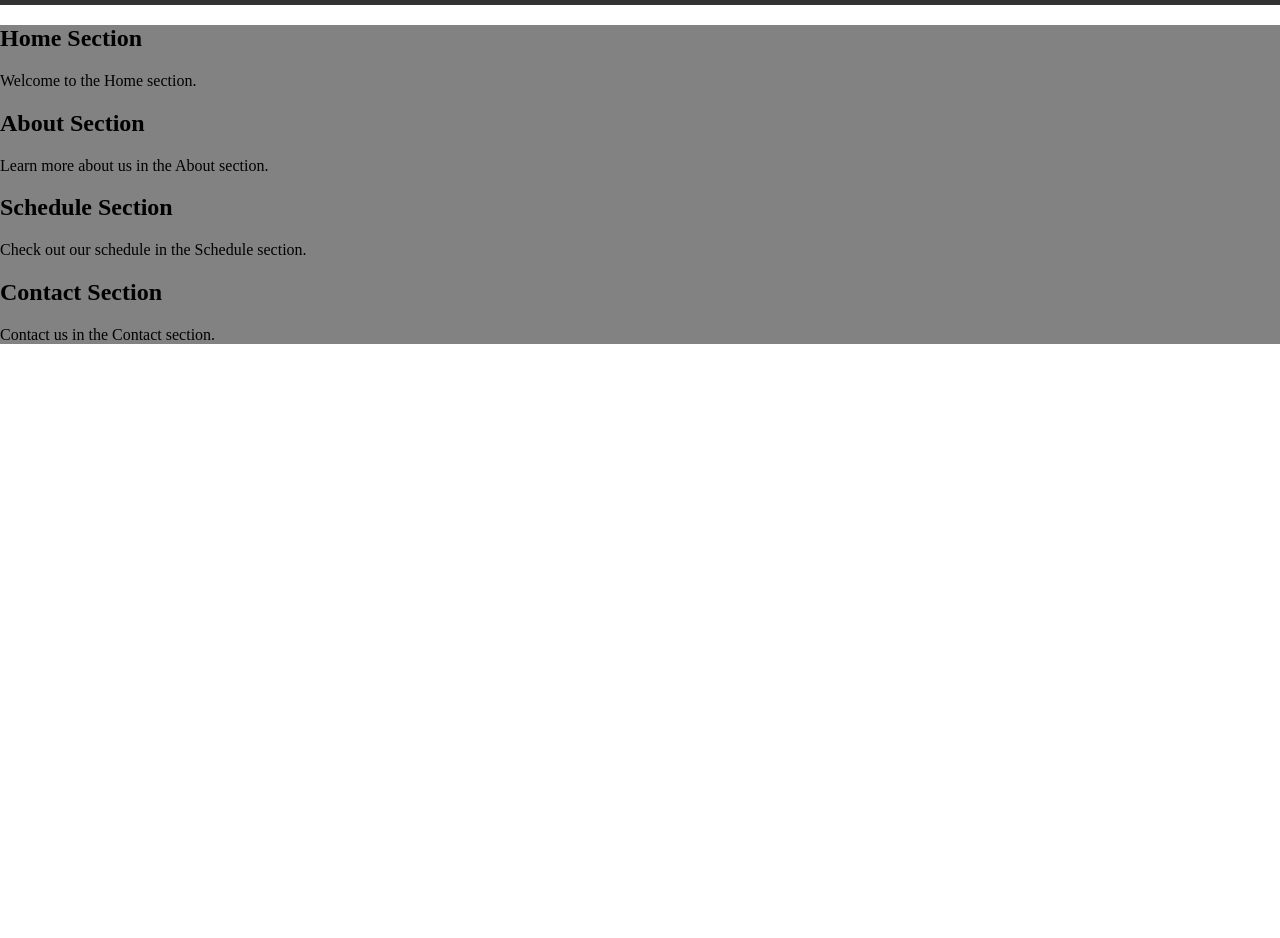
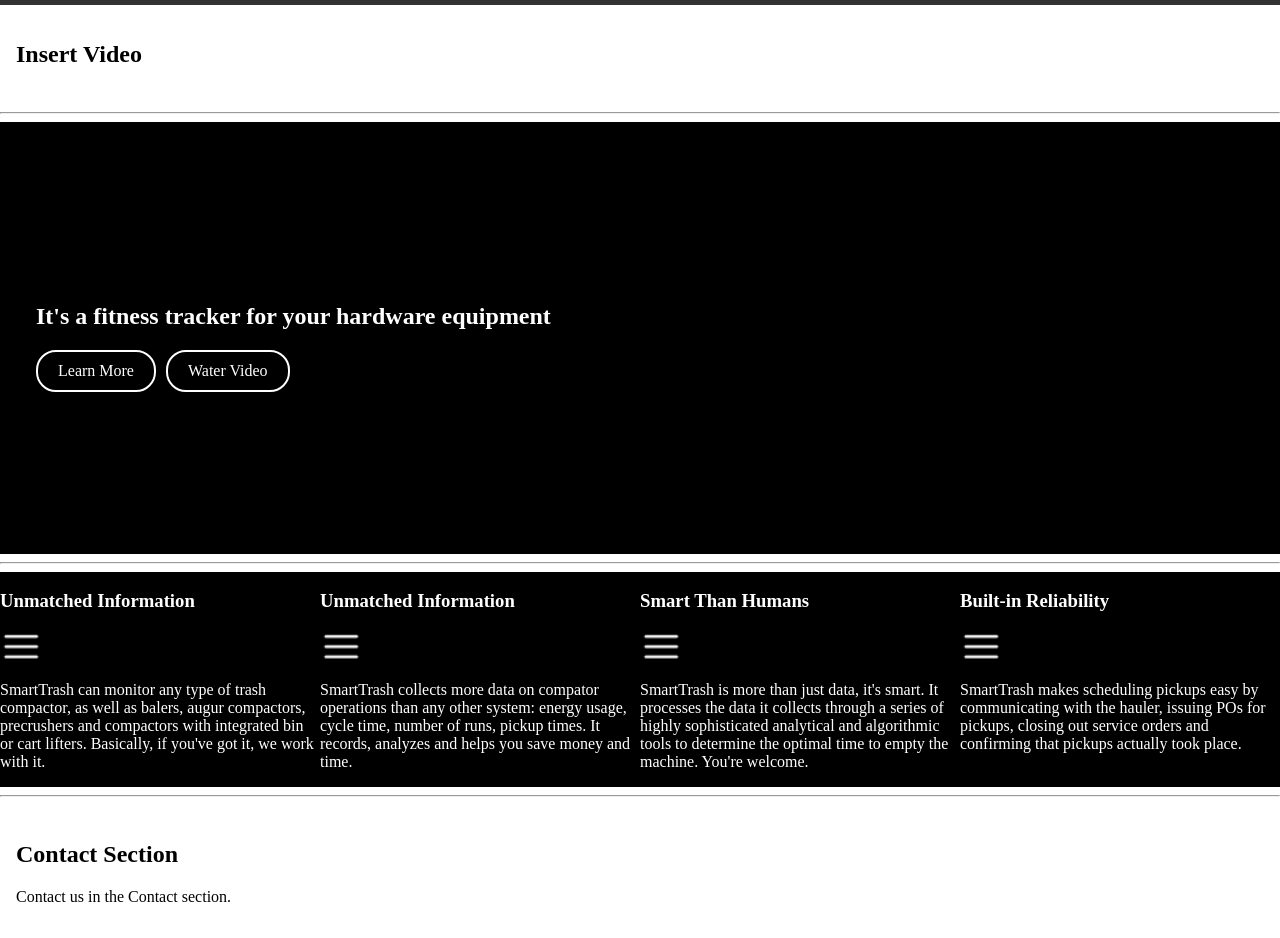
Before and after one commit to tatemouser/business-front, a plain HTML site: page index.html in a window 1280 px wide. Shown: the part 94-1032 px from the top of the page. Before the commit the page ends 800 px from the top, so only its background shows below. Drawn offline with Linux system fonts and the light colour scheme.

Commit message:
Navbar functionality added. Fixed info section sizing.

```diff
--- a/Styles.css
+++ b/Styles.css
@@ -14,6 +14,49 @@
 .main-content {
     position: relative;
 }
+
+.container {
+    /* background-color: rgb(130, 130, 130); */
+}
+
+
+.wrapper {
+
+}
+
+.content {
+    padding: 2vh;
+}
+
+
+
+.button {
+    display: inline-block;
+    padding: 10px 20px;
+    font-size: 16px;
+    color: white; /* Text color */
+    text-decoration: none;
+    border: 2px solid white; /* Border color */
+    border-radius: 20px; /* Border radius for rounded corners */
+    transition: background-color 0.3s, color 0.3s; /* Smooth transition effect */
+}
+
+.button:hover {
+    background-color: #333;
+    color: #fff;
+}
+
+.horizontal-container {
+    display: flex;
+    gap: 10px;
+}
+
+.vertical-container {
+    display: flex;
+    flex-direction: column;
+    padding: 20px;
+}
+
 
 /*------------
     HEADER
@@ -43,7 +86,6 @@
     width: 10vh;
 }
 
-
 .overlay {
     display: none;
     position: absolute;
@@ -51,16 +93,67 @@
     background-color: rgba(0, 0, 0, 0.5);
 }
 
-
-
 .overlay-menu {
     display: flex;
     justify-content: space-around;
     padding: 0 20px;
     box-sizing: border-box;
     width: 100%;
-    background-color: blue;
+    background-color: white;
 }
+
+/*------------
+    About Us
+ ------------*/
+#about {
+    color: white;
+    display: flex;
+    align-items: center;
+    background-color: black;
+    height: 50vh;
+}
+
+
+
+ /*------------
+    Info
+ ------------*/
+#info {
+    color: white;
+    background-color: black;
+    padding: 0;
+    display: flex;
+    flex-wrap: wrap;
+}
+
+.info-block {
+    width: 25%;
+}
+
+/* body {
+    margin: 0;
+    padding: 0;
+    display: flex;
+    flex-wrap: wrap;
+} */
+
+.b2ox {
+    box-sizing: border-box;
+    width: 25%;
+    padding: 20px;
+    border: 1px solid #ccc;
+    box-shadow: 0 0 10px rgba(0, 0, 0, 0.1);
+    text-align: center;
+}
+
+@media (max-width: 600px) {
+    .b2ox {
+        width: 100%; /* One box per row on smaller screens */
+    }
+}
+
+
+
 
 @media only screen and (max-width: 600px) {
     .overlay-menu {
@@ -68,25 +161,12 @@
         flex-direction: column;
         align-items: left;
     }
-}
 
-
-
-
-
-
-.container {
-    background-color: rgb(130, 130, 130);
-}
-
-.wrapper {
 
 }
 
-.content {
-
+@media only screen and (max-width: 1000px) {
+    .info-block {
+        width: 100%;
+    }
 }
-
-.sidebar {
-
-}
--- a/index.html
+++ b/index.html
@@ -5,7 +5,6 @@
     <meta name="viewport" content="width=device-width, initial-scale=1.0">
     <title>Your Page Title</title>
     <link rel="stylesheet" href="styles.css">
-
 </head>
 <body>
 
@@ -20,14 +19,14 @@
     <div class="main-content">
         <div class="overlay" id="overlay" onclick="toggleOverlay()">
             <nav class="overlay-menu">
-                <a href="#">Products</a>
-                <a href="#">Partners</a>
-                <a href="#">About</a>
-                <a href="#">Contact</a>
-                <a href="#">Login</a>
+                <a href="#home">Home</a>
+                <a href="#about">About</a>
+                <a href="#info">Products</a>
+                <a href="#contact">Contact</a>
             </nav>
         </div>
     </div>
+
 
     <main>
         <div class="container">
@@ -37,32 +36,64 @@
 
                 <article id="home" class="content">
                     <!-- Home Section Content Goes Here -->
-                    <h2>Home Section</h2>
-                    <p>Welcome to the Home section.</p>
+                    <h2>Insert Video</h2>
+                </article>
+                <hr>
+                <article id="about" class="content">
+                        <div class="vertical-container">
+                        <h2>It's a fitness tracker for your hardware equipment</h2>
+                        <div class="horizontal-container">
+                            <a href="#" class="button">Learn More</a>
+                            <a href="#" class="button">Water Video</a>
+                        </div>
+                    </div>
                 </article>
 
-                <article id="about" class="content">
-                    <!-- About Section Content Goes Here -->
-                    <h2>About Section</h2>
-                    <p>Learn more about us in the About section.</p>
+                <hr>
+                <article id="info" class="content">
+
+                    <div class="info-block">
+                        <h3>Unmatched Information</h3>
+                        <img src="Assets/nav.png" alt="NavButton" class="NavButton">
+                        <p>SmartTrash can monitor any type of trash compactor, as
+                            well as balers, augur compactors, precrushers and compactors
+                            with integrated bin or cart lifters. Basically, if you've got
+                            it, we work with it.</p>
+                    </div>
+
+                    <div class="info-block">
+                        <h3>Unmatched Information</h3>
+                        <img src="Assets/nav.png" alt="NavButton" class="NavButton">
+                        <p>SmartTrash collects more data on compator operations than
+                            any other system: energy usage, cycle time, number of runs,
+                            pickup times. It records, analyzes and helps you save money
+                            and time.</p>
+                    </div>
+
+                    <div class="info-block">
+                        <h3>Smart Than Humans</h3>
+                        <img src="Assets/nav.png" alt="NavButton" class="NavButton">
+                        <p>SmartTrash is more than just data, it's smart. It processes the
+                            data it collects through a series of highly sophisticated
+                            analytical and algorithmic tools to determine the optimal
+                            time to empty the machine. You're welcome.</p>
+                    </div>
+
+                    <div class="info-block">
+                        <h3>Built-in Reliability</h3>
+                        <img src="Assets/nav.png" alt="NavButton" class="NavButton">
+                        <p>SmartTrash makes scheduling pickups easy by communicating with
+                            the hauler, issuing POs for pickups, closing out service orders
+                            and confirming that pickups actually took place.</p>
+                    </div>
                 </article>
 
-                <article id="schedule" class="content">
-                    <!-- Schedule Section Content Goes Here -->
-                    <h2>Schedule Section</h2>
-                    <p>Check out our schedule in the Schedule section.</p>
-                </article>
-
+                <hr>
                 <article id="contact" class="content">
                     <!-- Contact Section Content Goes Here -->
                     <h2>Contact Section</h2>
                     <p>Contact us in the Contact section.</p>
                 </article>
-
-                <aside class="sidebar">
-                    <!-- Optional sidebar content goes here -->
-                </aside>
-
             </section>
         </div>
     </main>
@@ -72,12 +103,7 @@
         <!-- Your footer content goes here (e.g., copyright information, links) -->
     </footer>
 
-    <script>
-        function toggleOverlay() {
-            var overlay = document.getElementById('overlay');
-            overlay.style.display = (overlay.style.display === 'none') ? 'block' : 'none';
-        }
-    </script>
+    <script src="script.js"></script>
 
 </body>
 </html>
--- /dev/null
+++ b/script.js
@@ -0,0 +1,23 @@
+$(document).ready(function () {
+    $("#sidebar").mCustomScrollbar({
+        theme: "minimal"
+    });
+
+    // Handle the click event on sidebar links
+    $('.list-unstyled.components li a').on('click', function () {
+        $('.list-unstyled.components li').removeClass('active'); // Remove 'active' class from all items
+        $(this).closest('li').addClass('active'); // Add 'active' class to the clicked item
+    });
+
+    // Handle the sidebar toggle button click event
+    $('#sidebarCollapse').on('click', function () {
+        $('#sidebar, #content').toggleClass('active');
+        $('.collapse.in').toggleClass('in');
+        $('a[aria-expanded=true]').attr('aria-expanded', 'false');
+    });
+});
+
+function toggleOverlay() {
+    var overlay = document.getElementById('overlay');
+    overlay.style.display = (overlay.style.display === 'none') ? 'block' : 'none';
+}
```
Also changed, not shown: testing.html (added, +53 -0 lines).
